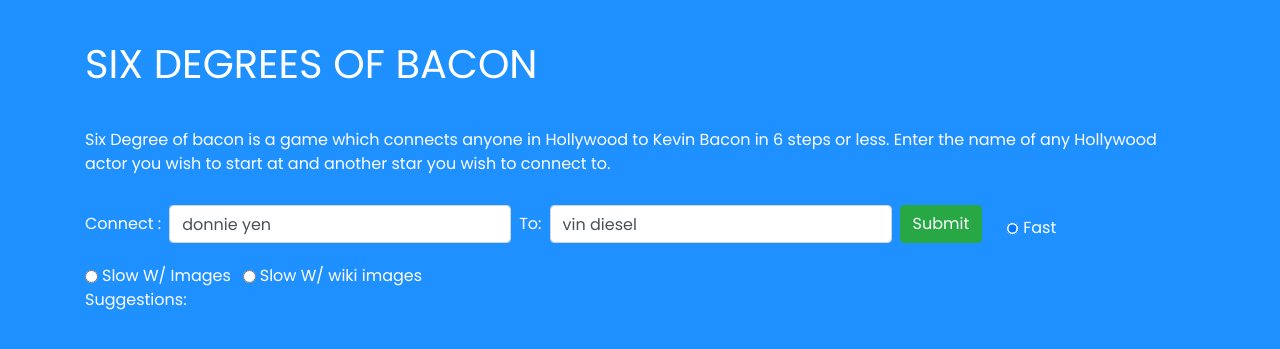
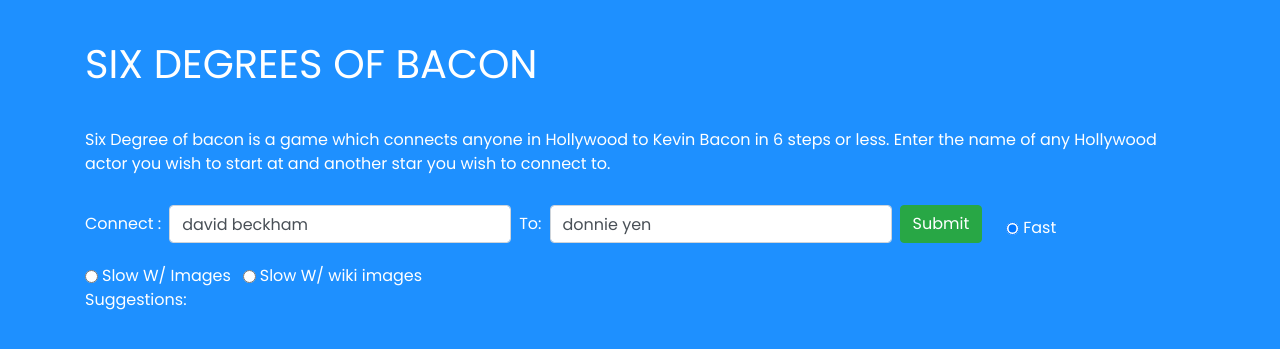
Before and after one commit to AloysiusAmbe/Degrees-CS50, a Flask app: page / in a window 1280 px wide. Shown: the top 349 px of the page. Run offline with Flask 2, Linux system fonts and the light colour scheme; some libraries are stand-ins or nearby versions.

Commit message:
Reformatted file structure

```diff
--- a/templates/layout.html
+++ b/templates/layout.html
@@ -14,7 +14,7 @@
     <!-- Font awesome -->
     <script src="https://kit.fontawesome.com/cd2a81525f.js" crossorigin="anonymous"></script>
     <!-- css -->
-    <link rel="stylesheet" type="text/css" href="{{ url_for('static', filename='styles/style.css') }}">
+    <link rel="stylesheet" type="text/css" href="{{ url_for('static', filename='style.css') }}">
 </head>
 <body>
     {% block body %}
--- a/templates/main_page.html
+++ b/templates/main_page.html
@@ -51,9 +51,9 @@
         <div id="show-after-load">
             <div class="form-inline">
                 <label for="star1" class="mb-2 mr-sm-2">Connect :</label>
-                <input type="text" class="form-control mb-2 mr-sm-2" autocomplete="off" id="star1" name="star1" value="donnie yen">
+                <input type="text" class="form-control mb-2 mr-sm-2" autocomplete="off" id="star1" name="star1" value="david beckham">
                 <label for="star2" class="mb-2 mr-sm-2">To: </label>
-                <input type="text" class="form-control mb-2 mr-sm-2" autocomplete="off" id="star2" name="star2" value="vin diesel">
+                <input type="text" class="form-control mb-2 mr-sm-2" autocomplete="off" id="star2" name="star2" value="donnie yen">
                 <div class="form-check-label">
                     <button type="submit" class="btn btn-success mb-2" id="button">Submit</button>
                 </div>
@@ -138,5 +138,5 @@
     </svg>
     <!-- Loading page end -->
 
-    <script src="{{ url_for('static', filename='js/myScript.js') }}"></script>
+    <script src="{{ url_for('static', filename='myScript.js') }}"></script>
 {% endblock %}
```
Also changed, not shown: static/myScript.js (renamed from static/js/myScript.js), static/style.css (renamed from static/styles/style.css).
